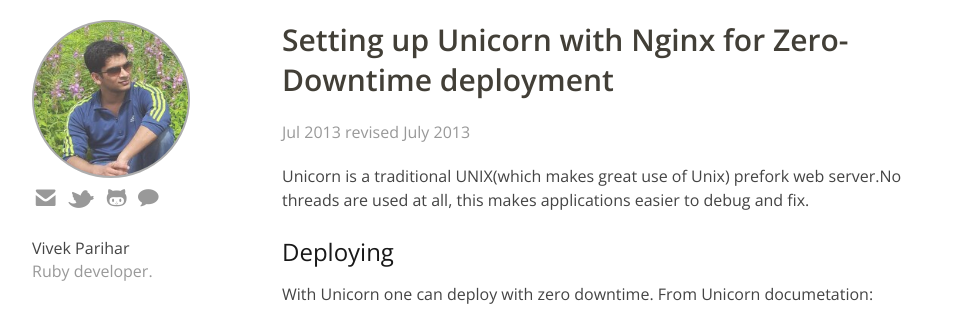
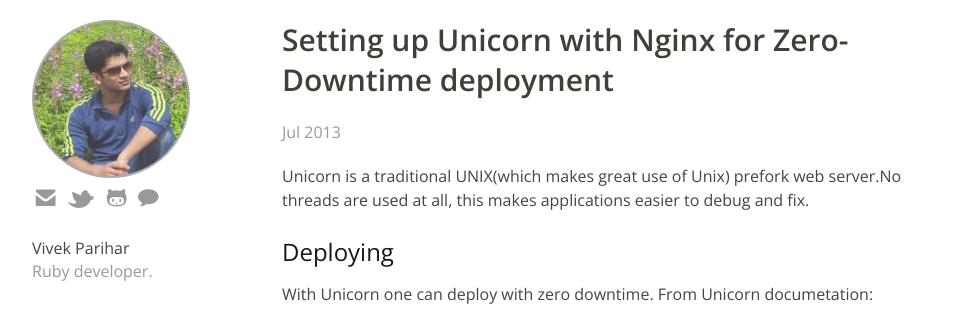
Before and after one commit to vparihar01/vparihar01.github.io, a Jekyll site: the page built from _posts/2013-07-21-setting-up-rails-app-using-unicorn-with-nginx-for-zero-downtime-deployment.html, in a window 1280 px wide and 900 px high. Shown: the top 315 px of the window, without its empty margins (138-1102 px from the left). Built offline with Jekyll 4.4.1, drawn with Linux system fonts in a browser that asks for light colours.

Commit message:
post date corrections done

```diff
--- a/_posts/2013-07-21-setting-up-rails-app-using-unicorn-with-nginx-for-zero-downtime-deployment.html
+++ b/_posts/2013-07-21-setting-up-rails-app-using-unicorn-with-nginx-for-zero-downtime-deployment.html
@@ -1,7 +1,6 @@
 ---
 layout: post
 title: Setting up Unicorn with Nginx for Zero-Downtime deployment
-updated_at: "July 2013"
 ---
 <p>Unicorn is a traditional UNIX(which makes great use of Unix) prefork web server.No threads are used at all, this makes applications easier to debug and fix.</p>
 <h2 id="deploying">Deploying</h2>
```
